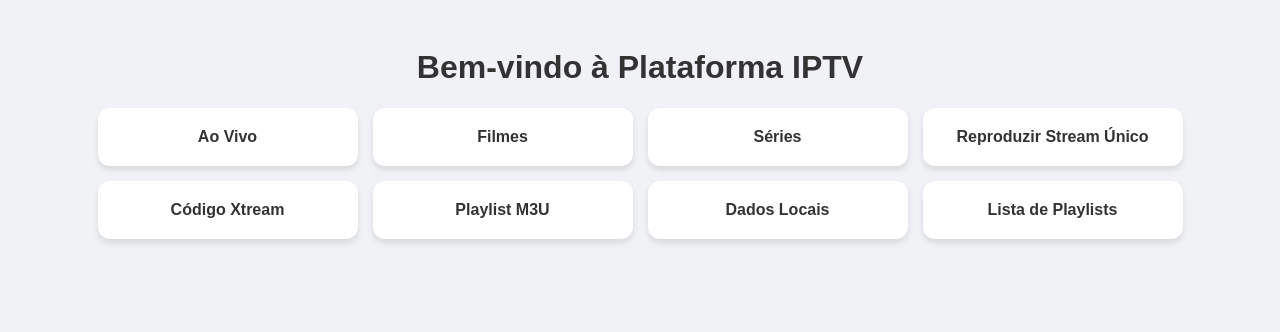
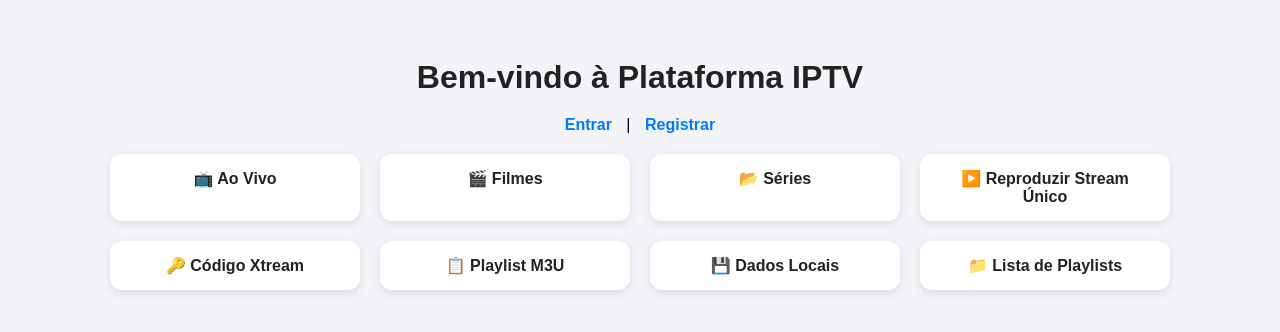
Before and after one commit to JET-SOUZA/jet.iptv, a Flask app: page / in a window 1280 px wide. Shown: the top 332 px of the page. Run offline with Flask 3, Linux system fonts and the light colour scheme.

Commit message:
Update index.html

```diff
--- a/templates/index.html
+++ b/templates/index.html
@@ -5,18 +5,70 @@
 <meta name="viewport" content="width=device-width, initial-scale=1.0">
 <title>IPTV Plataforma</title>
 <link rel="stylesheet" href="{{ url_for('static', filename='css/style.css') }}">
+<style>
+    body {
+        font-family: Arial, sans-serif;
+        background-color: #f2f4f8;
+        text-align: center;
+        padding: 30px;
+    }
+    h1 {
+        color: #222;
+        margin-bottom: 20px;
+    }
+    .top-links {
+        margin-bottom: 20px;
+    }
+    .top-links a {
+        margin: 0 10px;
+        color: #007bff;
+        text-decoration: none;
+        font-weight: bold;
+    }
+    .top-links a:hover {
+        text-decoration: underline;
+    }
+    .cards-container {
+        display: flex;
+        flex-wrap: wrap;
+        justify-content: center;
+        gap: 20px;
+    }
+    .card {
+        display: inline-block;
+        background-color: #fff;
+        padding: 15px 25px;
+        border-radius: 12px;
+        text-decoration: none;
+        color: #222;
+        font-weight: bold;
+        box-shadow: 0 3px 10px rgba(0,0,0,0.1);
+        transition: transform 0.2s, box-shadow 0.2s;
+        width: 200px;
+    }
+    .card:hover {
+        transform: translateY(-5px);
+        box-shadow: 0 5px 15px rgba(0,0,0,0.15);
+    }
+</style>
 </head>
 <body>
-<h1>Bem-vindo à Plataforma IPTV</h1>
-<div class="cards-container">
-    <a href="{{ url_for('category', category_name='Ao Vivo') }}" class="card">Ao Vivo</a>
-    <a href="{{ url_for('category', category_name='Filmes') }}" class="card">Filmes</a>
-    <a href="{{ url_for('category', category_name='Séries') }}" class="card">Séries</a>
-    <a href="{{ url_for('player') }}?url=" class="card">Reproduzir Stream Único</a>
-    <a href="{{ url_for('xtream') }}" class="card">Código Xtream</a>
-    <a href="{{ url_for('playlist') }}" class="card">Playlist M3U</a>
-    <a href="#" class="card">Dados Locais</a>
-    <a href="#" class="card">Lista de Playlists</a>
-</div>
+    <h1>Bem-vindo à Plataforma IPTV</h1>
+
+    <div class="top-links">
+        <a href="{{ url_for('login') }}">Entrar</a> |
+        <a href="{{ url_for('register') }}">Registrar</a>
+    </div>
+
+    <div class="cards-container">
+        <a href="{{ url_for('category', category_name='Ao Vivo') }}" class="card">📺 Ao Vivo</a>
+        <a href="{{ url_for('category', category_name='Filmes') }}" class="card">🎬 Filmes</a>
+        <a href="{{ url_for('category', category_name='Séries') }}" class="card">📂 Séries</a>
+        <a href="{{ url_for('player') }}?url=" class="card">▶️ Reproduzir Stream Único</a>
+        <a href="{{ url_for('xtream') }}" class="card">🔑 Código Xtream</a>
+        <a href="{{ url_for('playlist') }}" class="card">📋 Playlist M3U</a>
+        <a href="{{ url_for('local_files') }}" class="card">💾 Dados Locais</a>
+        <a href="{{ url_for('playlists') }}" class="card">📁 Lista de Playlists</a>
+    </div>
 </body>
 </html>
```
